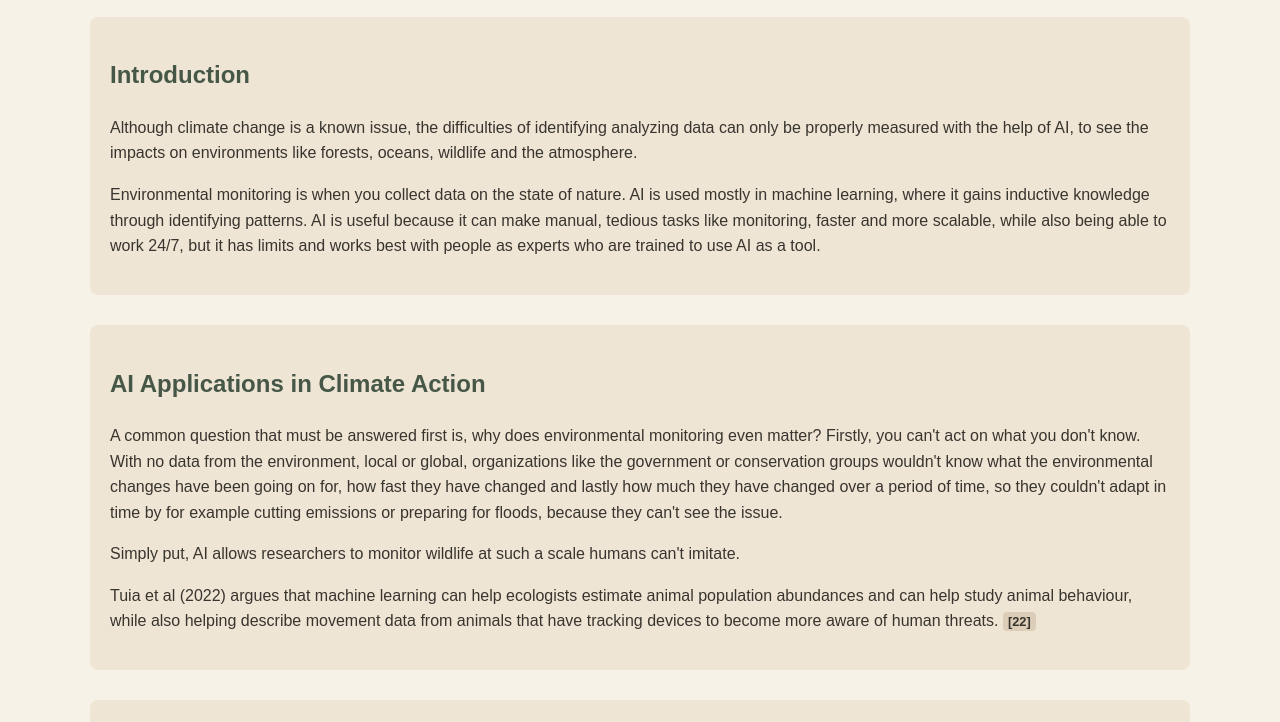
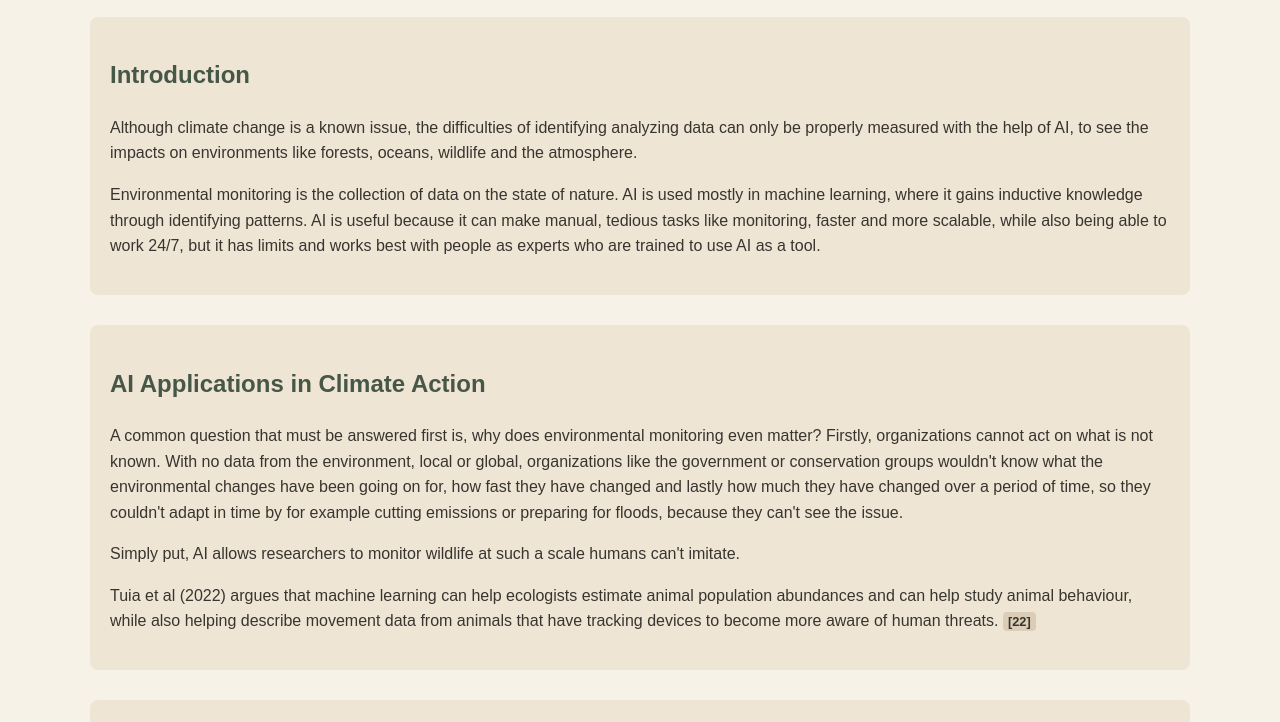
Before and after one commit to HyprSpark/CS103-AI-Generation-Website, a plain HTML site: page climate.html in a window 1280 px wide. Shown: the part 470-1192 px from the top of the page. Drawn offline with Linux system fonts and the light colour scheme.

Commit message:
Corrected first person terms to third person to align better with the rest of the text

```diff
--- a/climate.html
+++ b/climate.html
@@ -57,7 +57,7 @@
                 </p>
 
                 <p>
-                    Environmental monitoring is when you collect data on the state of nature. AI is used mostly in
+                    Environmental monitoring is the collection of data on the state of nature. AI is used mostly in
                     machine learning, where it gains inductive knowledge through identifying
                     patterns. AI is useful because it can make manual, tedious tasks like monitoring,
                     faster and more scalable, while also being able to work 24/7, but it has limits and
@@ -70,7 +70,7 @@
 
                 <p>
                     A common question that must be answered first is, why does environmental
-                    monitoring even matter? Firstly, you can't act on what you don't know. With no data
+                    monitoring even matter? Firstly, organizations cannot act on what is not known. With no data
                     from the environment, local or global, organizations like the government or
                     conservation groups wouldn't know what the environmental changes have been
                     going on for, how fast they have changed and lastly how much they have changed
```
Also changed, not shown: background.html (+1 -1 lines), education.html (+2 -2 lines).
